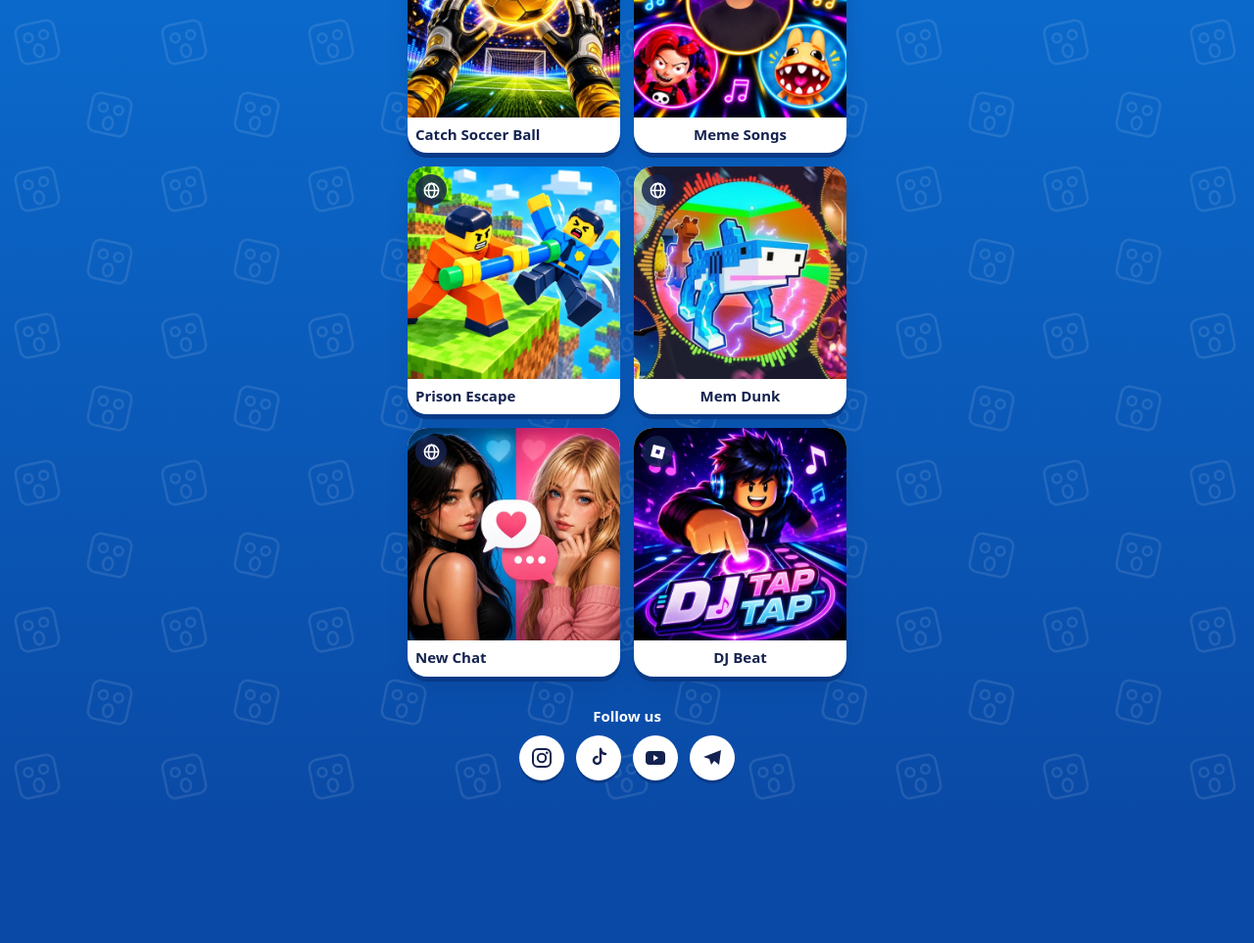
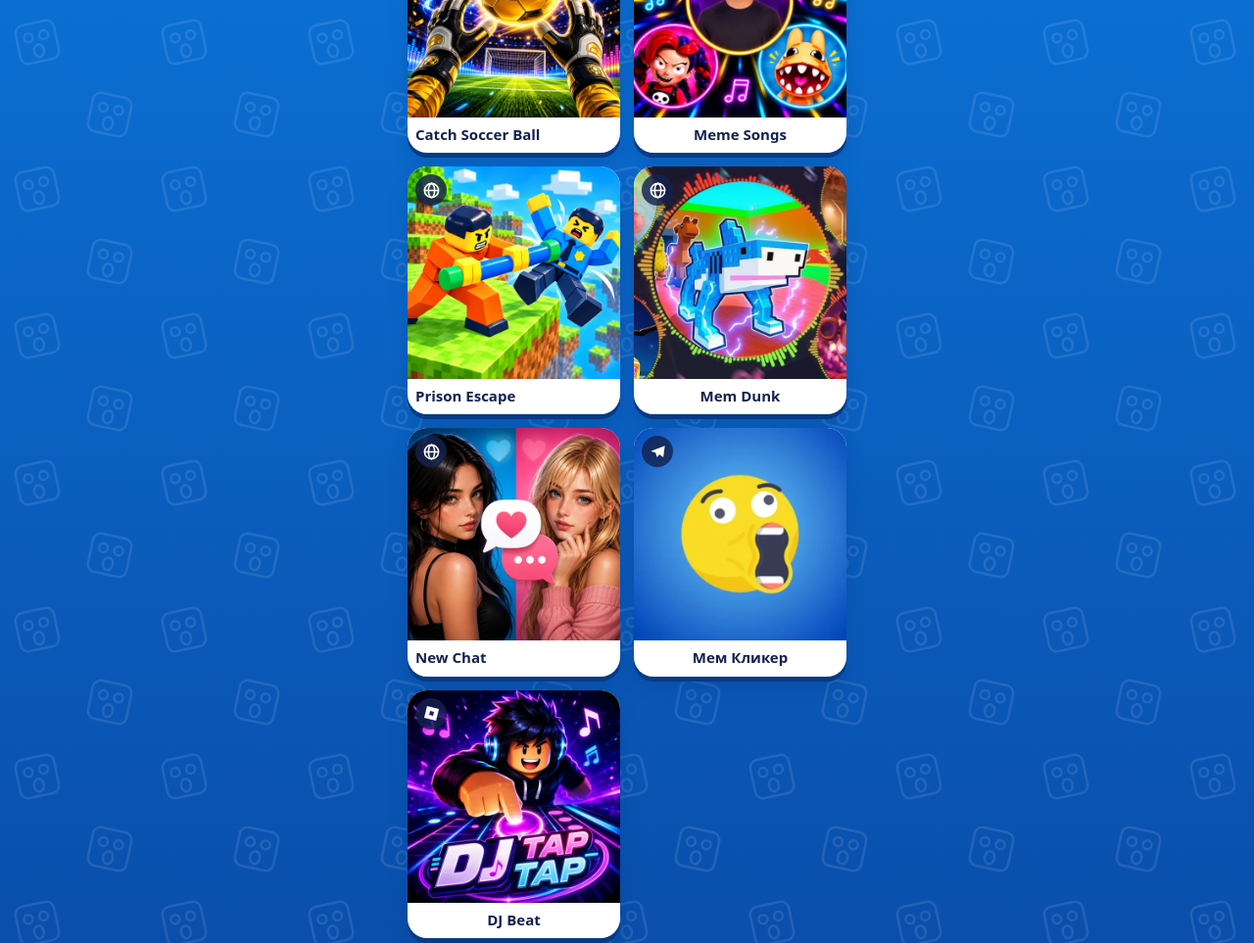
Before and after one commit to crazybloxgames/crazybloxgames.github.io, a plain HTML site: page index.html in a window 1280 px wide. Shown: the part 1195-2158 px from the top of the page at 98% size. Before the commit the page ends 2028 px from the top, so only its background shows below. Drawn offline with Linux system fonts and the light colour scheme.

Commit message:
Add Telegram game
Co-Authored-By: Claude Opus 5.5 <noreply@anthropic.com>

```diff
--- a/games.js
+++ b/games.js
@@ -1,7 +1,7 @@
 // Все ссылки страницы. Первая игра показывается крупно.
 // name — короткое название на плитке, title — полное название.
 // links — где играть. Одна ссылка открывается сразу, несколько показывают окно выбора.
-// platform: "android", "ios", "web", "youtube" или "roblox".
+// platform: "android", "ios", "web", "youtube", "roblox" или "telegram".
 // Игра снята с публикации: оставьте links: [], плитка станет серой и покажет сообщение.
 window.CRAZYBLOX = {
   games: [
@@ -69,6 +69,10 @@ window.CRAZYBLOX = {
       ]
     },
     {
+      name: "Мем Кликер", title: "Мем Кликер в Telegram", img: "img/mem-clicker.webp",
+      links: [{ platform: "telegram", label: "Telegram", url: "https://t.me/meme_top_music_playlist_bot?startapp" }]
+    },
+    {
       name: "DJ Beat", title: "DJ Beat Challenge: Tap the Music Beat", img: "img/dj-beat.webp",
       links: [{ platform: "roblox", label: "Roblox", url: "https://www.roblox.com/games/78846174667860/DJ-Beat-Challenge-Tap-the-Music-Beat" }]
     }
--- a/index.html
+++ b/index.html
@@ -94,7 +94,8 @@
     ios: '<path fill="currentColor" d="M17 12.5c0-2.2 1.8-3.3 1.9-3.4-1-1.5-2.6-1.7-3.2-1.7-1.4-.1-2.7.8-3.4.8-.7 0-1.8-.8-3-.8-1.5 0-2.9.9-3.7 2.2-1.6 2.7-.4 6.8 1.1 9 .8 1.1 1.7 2.3 2.9 2.3 1.2 0 1.6-.7 3-.7s1.8.7 3 .7c1.2 0 2-1.1 2.8-2.2.9-1.3 1.2-2.5 1.3-2.6-.1 0-2.6-1-2.7-4zM14.7 5.9c.6-.8 1.1-1.8 1-2.9-.9 0-2.1.6-2.8 1.4-.6.7-1.1 1.8-1 2.8 1 .1 2.1-.5 2.8-1.3z"/>',
     web: '<g fill="none" stroke="currentColor" stroke-width="2"><circle cx="12" cy="12" r="9"/><ellipse cx="12" cy="12" rx="4" ry="9"/><path d="M3 12h18"/></g>',
     youtube: '<rect x="2" y="5" width="20" height="14" rx="4" fill="currentColor"/><path d="M10 9l5 3-5 3z" fill="#14224f"/>',
-    roblox: '<path fill="currentColor" fill-rule="evenodd" d="M6.2 2.5l15.3 3.7-3.7 15.3-15.3-3.7zM10.2 8.9l-1.3 5 5 1.3 1.3-5z"/>'
+    roblox: '<path fill="currentColor" fill-rule="evenodd" d="M6.2 2.5l15.3 3.7-3.7 15.3-15.3-3.7zM10.2 8.9l-1.3 5 5 1.3 1.3-5z"/>',
+    telegram: '<path d="M21 4L3 11l6 2 2 6 3-4 5 4z" fill="currentColor"/>'
   };
   var stores = {
     'Google Play': { hint: 'Android app', icon: svg('<path fill="#00c8ff" d="M4 3v18l9-9z"/><path fill="#00e676" d="M4 3l12 7-3 2z"/><path fill="#ff3d47" d="M4 21l12-7-3-2z"/><path fill="#ffd400" d="M16 10l5 2-5 2-3-2z"/>') },
@@ -102,6 +103,7 @@
     'YouTube Playables': { hint: 'Play on YouTube', icon: svg('<rect x="1" y="4" width="22" height="16" rx="5" fill="#ff0033"/><path d="M10 8.5l6 3.5-6 3.5z" fill="#fff"/>') },
     'Playgama': { hint: 'Play in browser', icon: '<img src="img/store-playgama.webp" alt="">' },
     'Yandex Games': { hint: 'Play in browser', icon: svg('<circle cx="12" cy="12" r="10" fill="#fc3f1d"/><path fill="#fff" d="M13.5 6h-1.6C9.6 6 8 7.5 8 9.6c0 1.6.9 2.8 2.3 3.4L8 18h1.9l2-4.6h.6V18h1.6V6zm-1 6h-.5c-1.3 0-2.2-.9-2.2-2.3 0-1.5.9-2.3 2.2-2.3h.5z"/>') },
+    'Telegram': { hint: 'Play in Telegram', icon: svg('<circle cx="12" cy="12" r="11" fill="#29a9eb"/><path d="M18 7L5.5 12l4 1.3 1.4 4 2.1-2.7 3.4 2.7z" fill="#fff"/>') },
     'Roblox': { hint: 'Play on Roblox', icon: '<span style="color:#14224f">' + svg(platforms.roblox) + '</span>' },
     'itch.io': { hint: 'Play in browser', icon: svg('<rect x="1" y="1" width="22" height="22" rx="6" fill="#fa5c5c"/><text x="12" y="15.5" text-anchor="middle" font-size="9" font-weight="800" font-family="Arial, sans-serif" fill="#fff">itch</text>') }
   };
```
Also changed, not shown: img/mem-clicker.webp (added).
